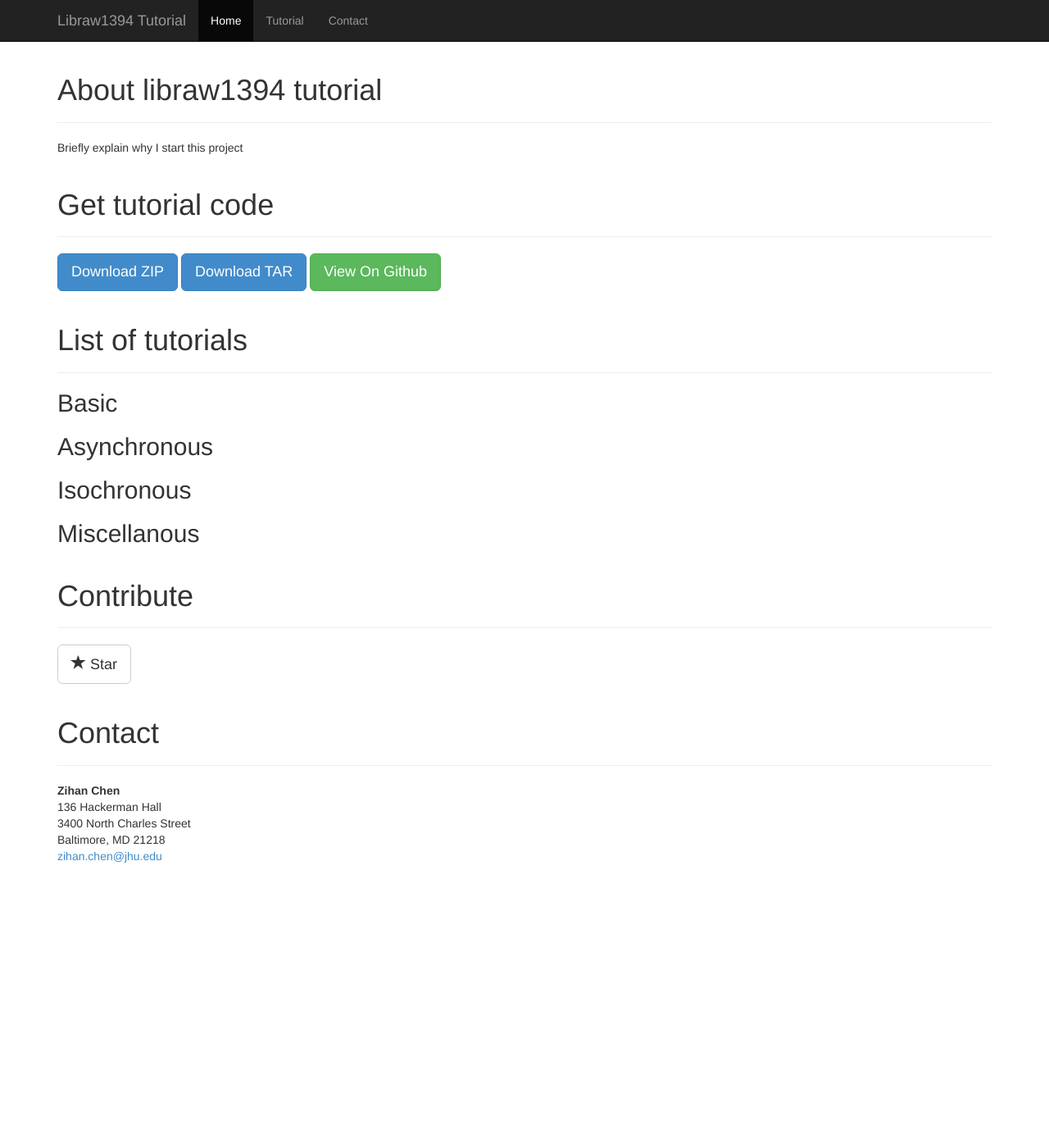
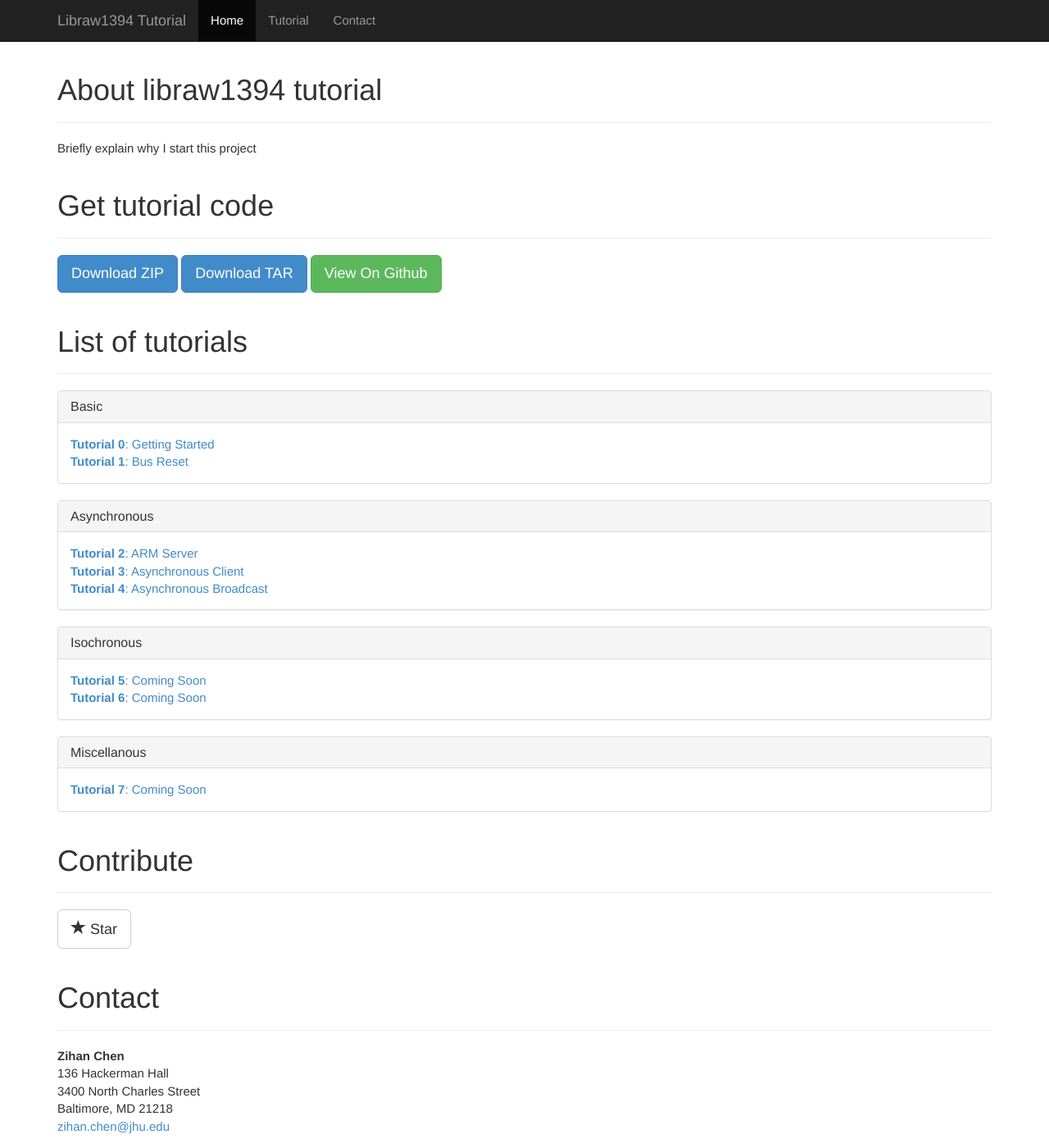
Before and after one commit to zchen24/libraw1394_tutorial, a Jekyll site: the page index.html, which Jekyll copies as it is, in a window 1280 px wide and 1400 px high. Shown: the whole window at 82% size. Built offline with Jekyll 4.4.1, drawn with Linux system fonts in a browser that asks for light colours; Markdown is read by kramdown in place of the engine named in the settings.

Commit message:
finished list of tutorials

```diff
--- a/index.html
+++ b/index.html
@@ -14,10 +14,7 @@
     <style>
       body {
       padding-top: 50px;
-      }
-      .starter-template {
-      padding: 40px 15px;
-      text-align: left;
+      font-size: 15px;
       }
     </style>
 
@@ -74,13 +71,46 @@
         <h1 id="Tutorial">List of tutorials</h1>
       </div>
 
-      <h2>Basic</h2>
+      <!-- basic -->
+      <div class="panel panel-default">
+        <div class="panel-heading">
+          <h2 class="panel-title">Basic</h2>
+        </div>
+        <div class="panel-body">
+          <a href="" ><strong>Tutorial 0</strong>: Getting Started</a> <br>
+          <a href="" ><strong>Tutorial 1</strong>: Bus Reset</a> <br>
+        </div>
+      </div>
 
-      <h2>Asynchronous</h2>
+      <div class="panel panel-default">
+        <div class="panel-heading">
+          <h2 class="panel-title">Asynchronous</h2>
+        </div>
+        <div class="panel-body">
+          <a href="" ><strong>Tutorial 2</strong>: ARM Server</a> <br>
+          <a href="" ><strong>Tutorial 3</strong>: Asynchronous Client</a> <br>
+          <a href="" ><strong>Tutorial 4</strong>: Asynchronous Broadcast</a> <br>
+        </div>
+      </div>
 
-      <h2>Isochronous</h2>
+      <div class="panel panel-default">
+        <div class="panel-heading">
+          <h2 class="panel-title">Isochronous</h2>
+        </div>
+        <div class="panel-body">
+          <a href="" ><strong>Tutorial 5</strong>: Coming Soon</a> <br>
+          <a href="" ><strong>Tutorial 6</strong>: Coming Soon</a> <br>
+        </div>
+      </div>
 
-      <h2>Miscellanous</h2>
+      <div class="panel panel-default">
+        <div class="panel-heading">
+          <h2 class="panel-title">Miscellanous</h2>
+        </div>
+        <div class="panel-body">
+          <a href="" ><strong>Tutorial 7</strong>: Coming Soon</a> <br>
+        </div>
+      </div>
 
 
       <!-- Contact Information -->
@@ -110,6 +140,14 @@
     </div> <!-- ./container -->
 
 
+    <!-- put footer here -->
+    <footer>
+      <div class="container">
+        <p>Hello I'm footer</p>
+      </div>
+    </footer>
+
+
     <!-- Placed javascript at the end of the doc for fast page loading -->
     <!-- jQuery (necessary for Bootstrap's JavaScript plugins) -->
     <script src="//code.jquery.com/jquery.js"></script>
```
